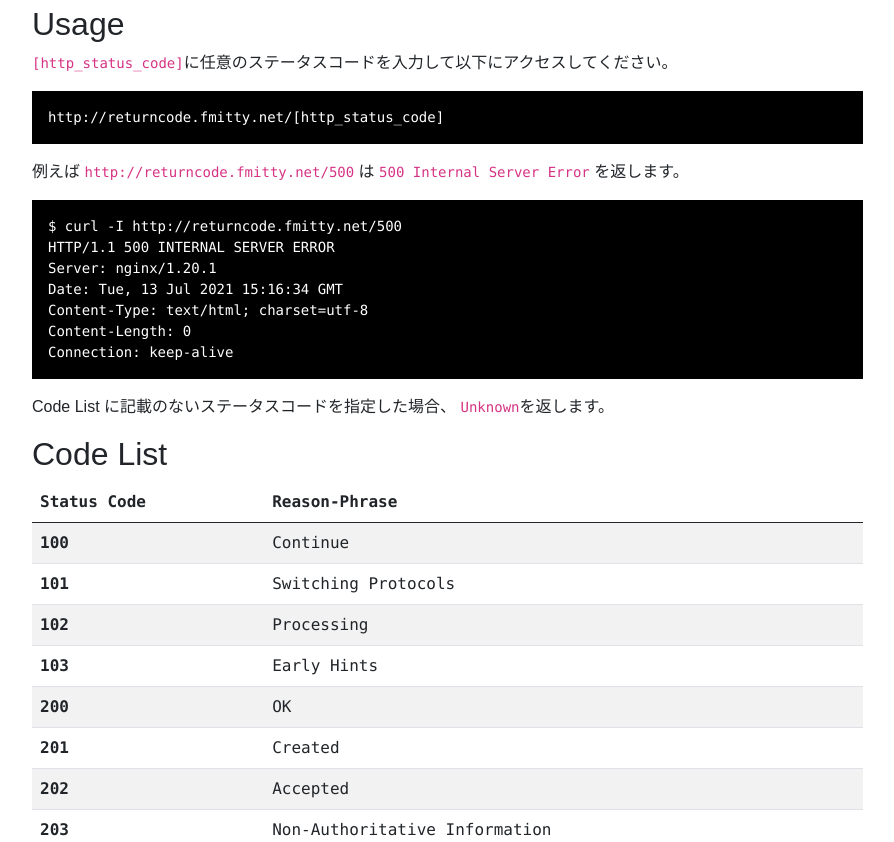
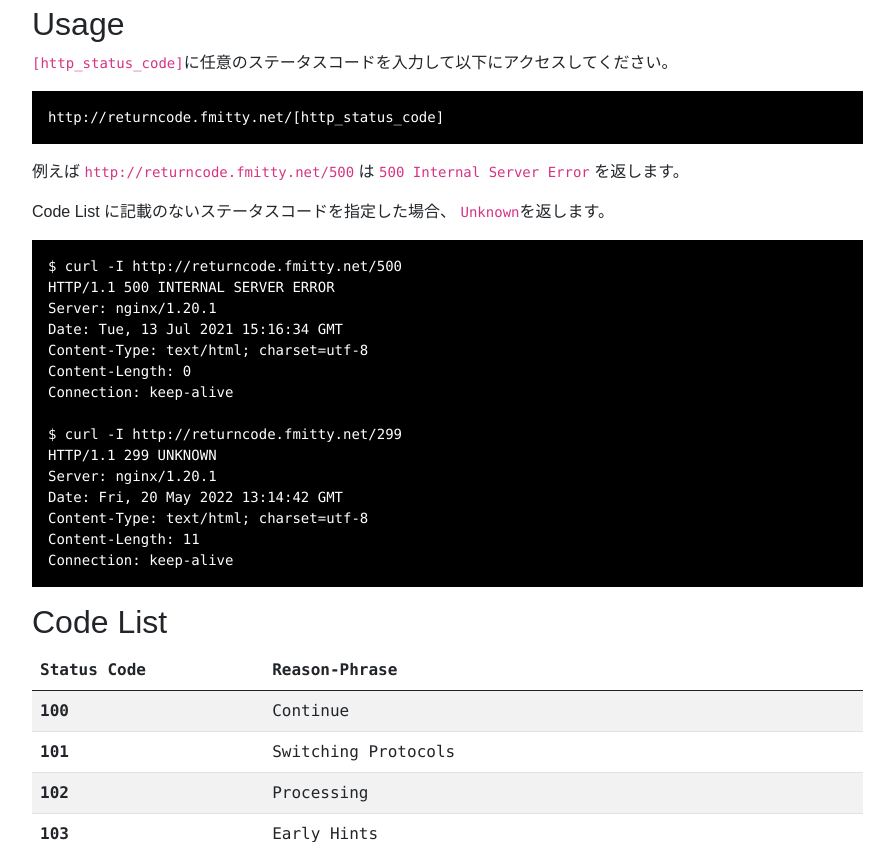
Before and after one commit to mitty1293/http-status-codes, a Flask app: page / in a window 1280 px wide. Shown: the part 163-1005 px from the top of the page, without its empty margins (50-944 px from the left). Run offline with Flask 2, Linux system fonts and the light colour scheme; parts of the project's set-up code (start-up, migrations or seed data) failed here and were passed over; some libraries are stand-ins or nearby versions.

Commit message:
unknownを返す場合の例を記載

```diff
--- a/return_http_status_code/templates/index.html
+++ b/return_http_status_code/templates/index.html
@@ -38,6 +38,7 @@
                 <p><code>[http_status_code]</code>に任意のステータスコードを入力して以下にアクセスしてください。</p>
                 <pre>http://returncode.fmitty.net/[http_status_code]</pre>
                 <p>例えば <code>http://returncode.fmitty.net/500</code> は <code>500 Internal Server Error</code> を返します。</p>
+                <p>Code List に記載のないステータスコードを指定した場合、 <code>Unknown</code>を返します。</p>
                 <pre>
                         $ curl -I http://returncode.fmitty.net/500
                         HTTP/1.1 500 INTERNAL SERVER ERROR
@@ -46,8 +47,15 @@
                         Content-Type: text/html; charset=utf-8
                         Content-Length: 0
                         Connection: keep-alive
-                    </pre>
-                <p>Code List に記載のないステータスコードを指定した場合、 <code>Unknown</code>を返します。</p>
+
+                        $ curl -I http://returncode.fmitty.net/299
+                        HTTP/1.1 299 UNKNOWN
+                        Server: nginx/1.20.1
+                        Date: Fri, 20 May 2022 13:14:42 GMT
+                        Content-Type: text/html; charset=utf-8
+                        Content-Length: 11
+                        Connection: keep-alive
+                </pre>
                 <h2>Code List</h2>
                 <table class="table table-striped">
                     <thead>
```
Also changed, not shown: README.md.
